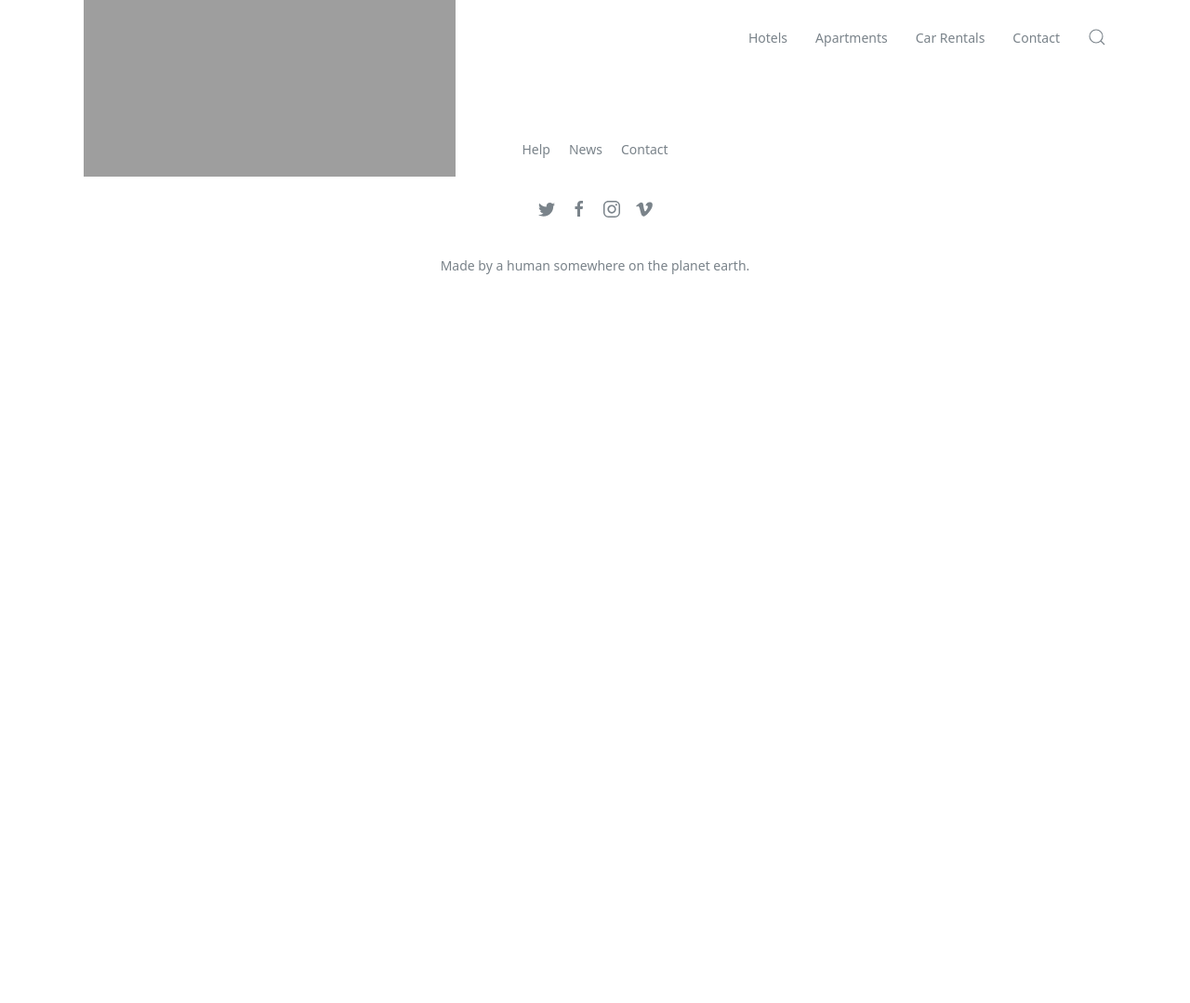
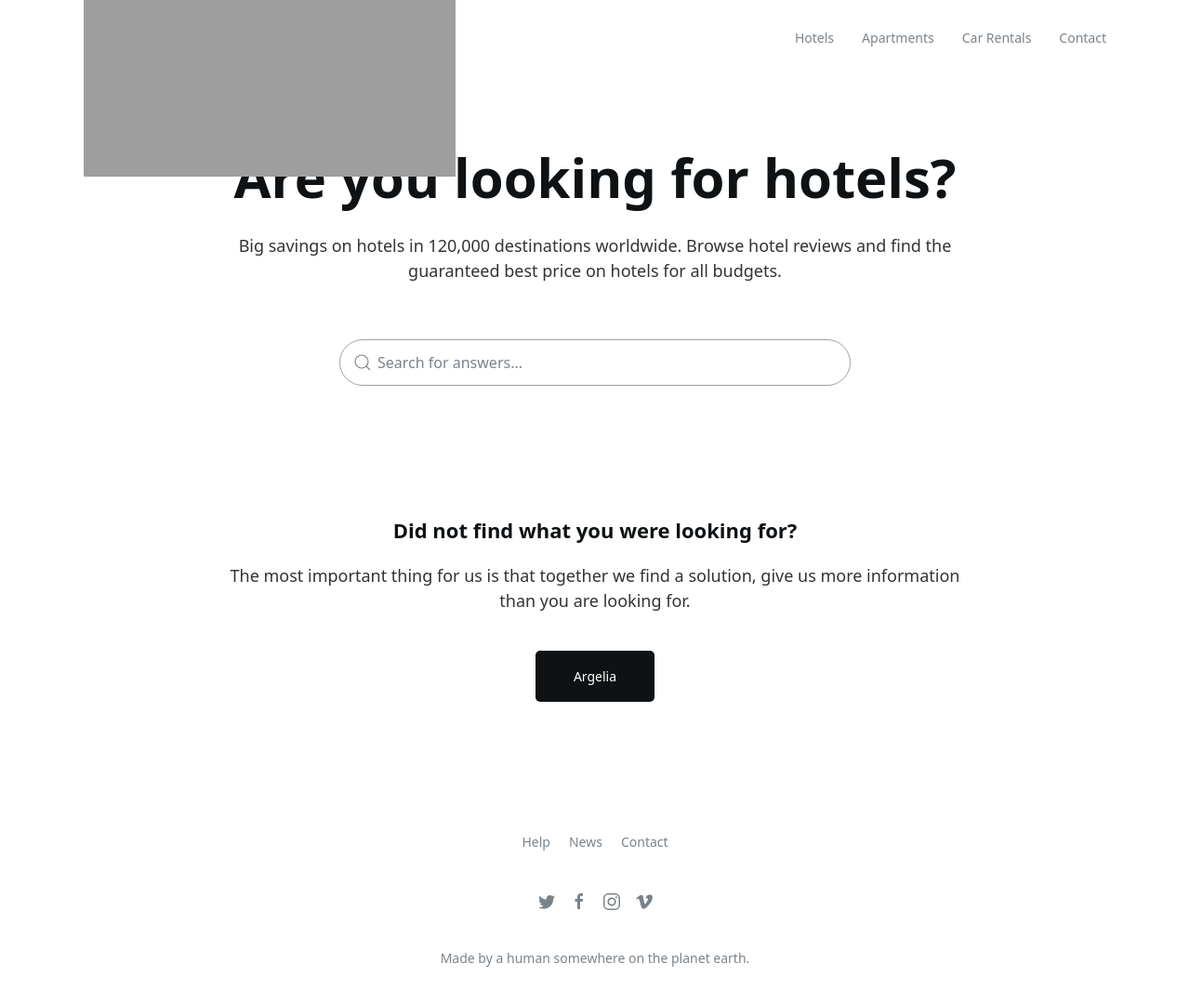
Before and after one commit to jelmii/jelmii.github.io, a Jekyll site: the page built from index.md, in a window 1280 px wide and 1111 px high. Shown: the top 1079 px of the window at 93% size. Built offline with Jekyll 4.4.1, drawn with Linux system fonts in a browser that asks for light colours; our own code applies the rules of GitHub Pages for plain Markdown files.

Commit message:
Update index.md

```diff
--- a/index.md
+++ b/index.md
@@ -8,11 +8,10 @@ hero:
 cta:
     title: Did not find what you were looking for?
     subtitle: The most important thing for us is that together we find a solution, give us more information than you are looking for.
-    button_text: Contact
+    button_text: Albania
     button_url: /contact/
-<div uk-lightbox>
-    <a class="uk-button uk-button-default" href="images/photo.jpg">Open Lightbox</a>
-</div>
+    button_text: Argelia
+    button_url: /contact/
 ---
 
 <div uk-lightbox>
```
